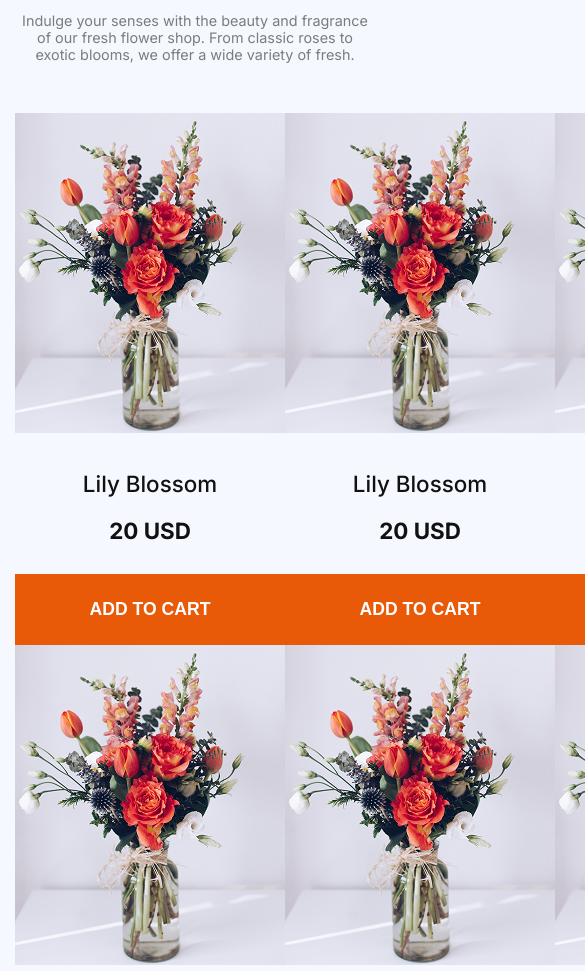
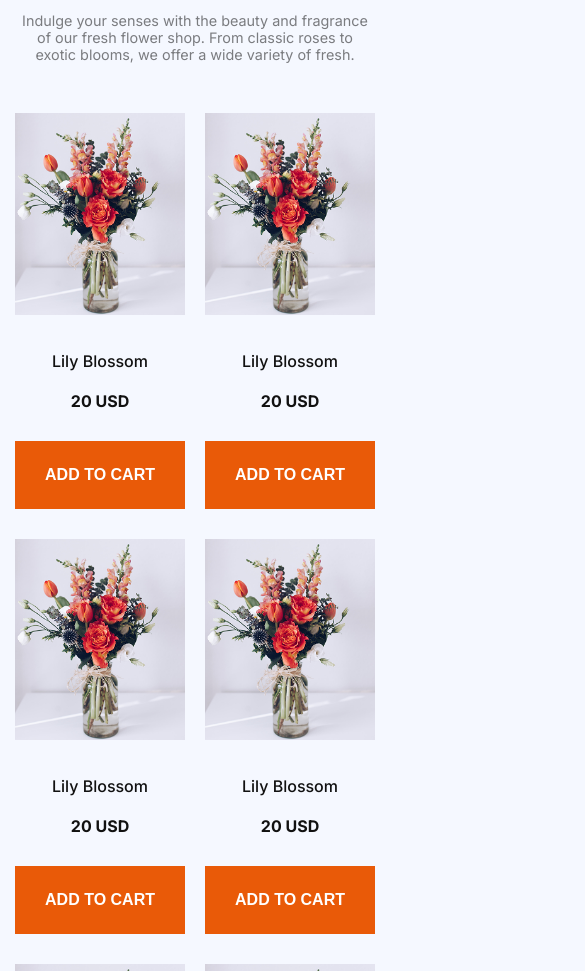
Before and after one commit to abdur2711/assignment-2, a plain HTML site: page index.html in a window 390 px wide. Shown: the part 750-1721 px from the top of the page, 585 px wide, since content can reach past the window. Drawn offline with Linux system fonts and the light colour scheme.

Commit message:
Make plants section responsive

```diff
--- a/styles/assignment-2.css
+++ b/styles/assignment-2.css
@@ -175,4 +175,22 @@ section {
     width: 100%;
     margin-right: -29px;
   }
+
+  .products-container {
+    grid-template-columns: repeat(2, 1fr);
+    column-gap: 20px;
+    row-gap: 30px;
+    justify-items: center;
+    align-items: center;
+  }
+
+  .product {
+    width: 170px;
+  }
+
+  .product-title,
+  .product-rate,
+  .primary-btn {
+    font-size: 1rem;
+  }
 }
```
